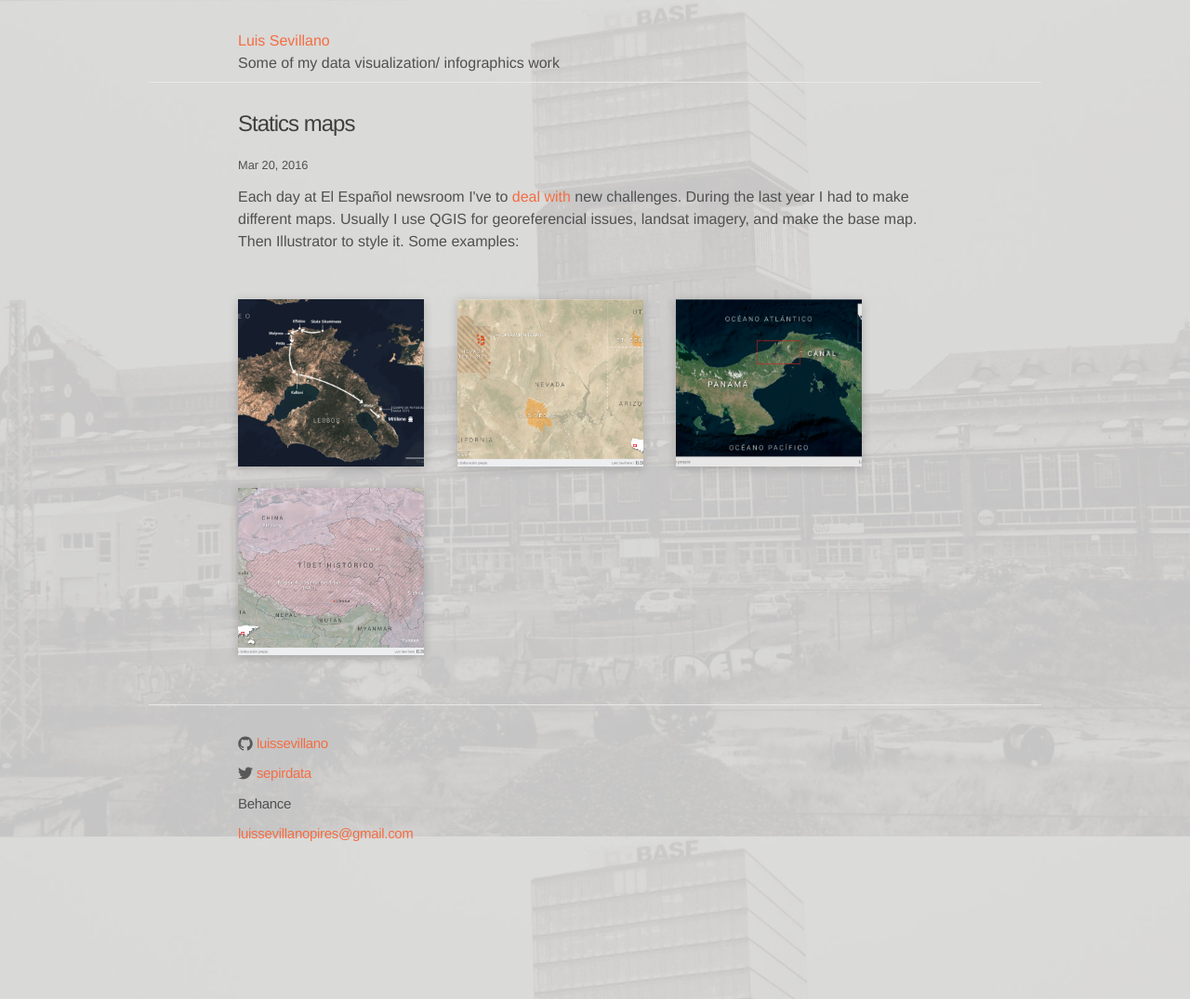
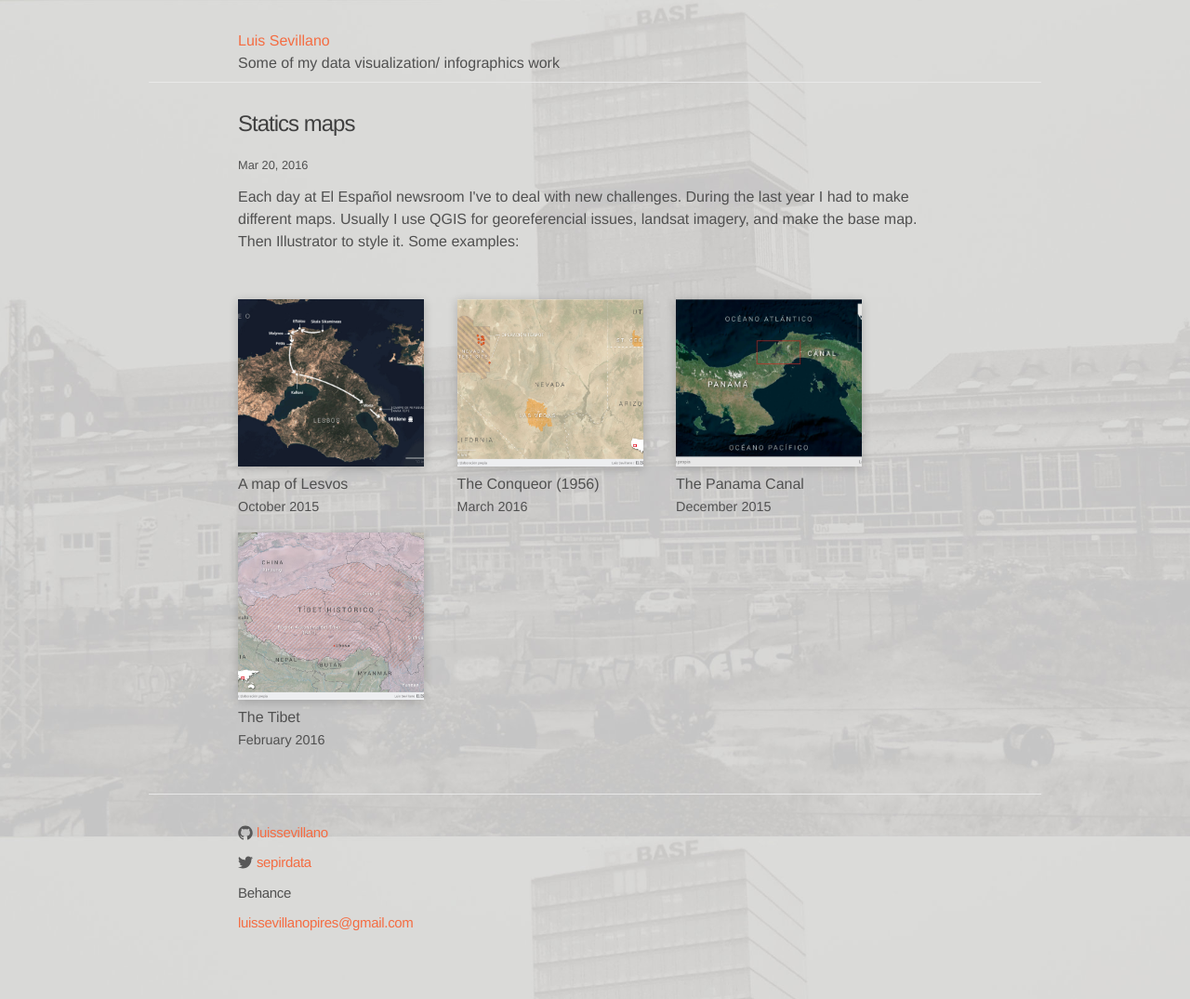
Before and after one commit to LuisSevillano/luissevillano.github.io, a Jekyll site: the page built from _posts/2016-03-20-static-maps.md, in a window 1280 px wide. Shown: the whole page at 93% size. Built offline with Jekyll 4.4.1, drawn with Linux system fonts in a browser that asks for light colours.

Commit message:
including title on maps items

```diff
--- a/_posts/2016-03-20-static-maps.md
+++ b/_posts/2016-03-20-static-maps.md
@@ -7,7 +7,7 @@ permalink: static-maps
 
 <div class="row">
   <div class="twelve columns">
-    <p>Each day at El Español newsroom I've to <a href="https://youtu.be/BoeStB36dic">deal with</a> new challenges. During the last year I had to make different maps. Usually I use QGIS for georeferencial issues, landsat imagery, and make the base map. Then Illustrator to style it. Some examples:
+    <p>Each day at El Español newsroom I've to <a class="username link-no-icon" href="https://youtu.be/BoeStB36dic">deal with</a> new challenges. During the last year I had to make different maps. Usually I use QGIS for georeferencial issues, landsat imagery, and make the base map. Then Illustrator to style it. Some examples:
     </p>
   </div>
 </div>
@@ -17,24 +17,32 @@ permalink: static-maps
       <a class="gallery-link" target="_blank" href="http://www.elespanol.com/enfoques/20151006/69493080_0.html">
         <div class="gallery-img" style="background-image: url('/img/lesvos.jpg')">
         </div>
+        <p class="gallery-article-title">A map of Lesvos</p>
+        <span class="gallery-date">October 2015</span>
       </a>
     </li>
     <li class="gallery-item four columns ">
       <a class="gallery-link" target="_blank" href="http://www.elespanol.com/ciencia/20160304/106989569_0.html">
         <div class="gallery-img" style="background-image: url('/img/manhattan-project.jpg')">
         </div>
+        <p class="gallery-article-title">The Conqueor (1956)</p>
+        <span class="gallery-date">March 2016</span>
       </a>
     </li>
     <li class="gallery-item four columns ">
       <a class="gallery-link" target="_blank" href="http://www.elespanol.com/reportajes/20151225/89491075_0.html">
         <div class="gallery-img" style="background-image: url('/img/panama.jpg')">
         </div>
+        <p class="gallery-article-title">The Panama Canal</p>
+        <span class="gallery-date">December 2015</span>
       </a>
     </li>
     <li class="gallery-item four columns ">
       <a class="gallery-link" target="_blank" href="http://www.elespanol.com/reportajes/20160304/106989558_0.html">
         <div class="gallery-img" style="background-image: url('/img/tibet.jpg')">
         </div>
+        <p class="gallery-article-title">The Tibet</p>
+        <span class="gallery-date">February 2016</span>
       </a>
     </li>
   </ul>
```
Also changed, not shown: 2 other files.
